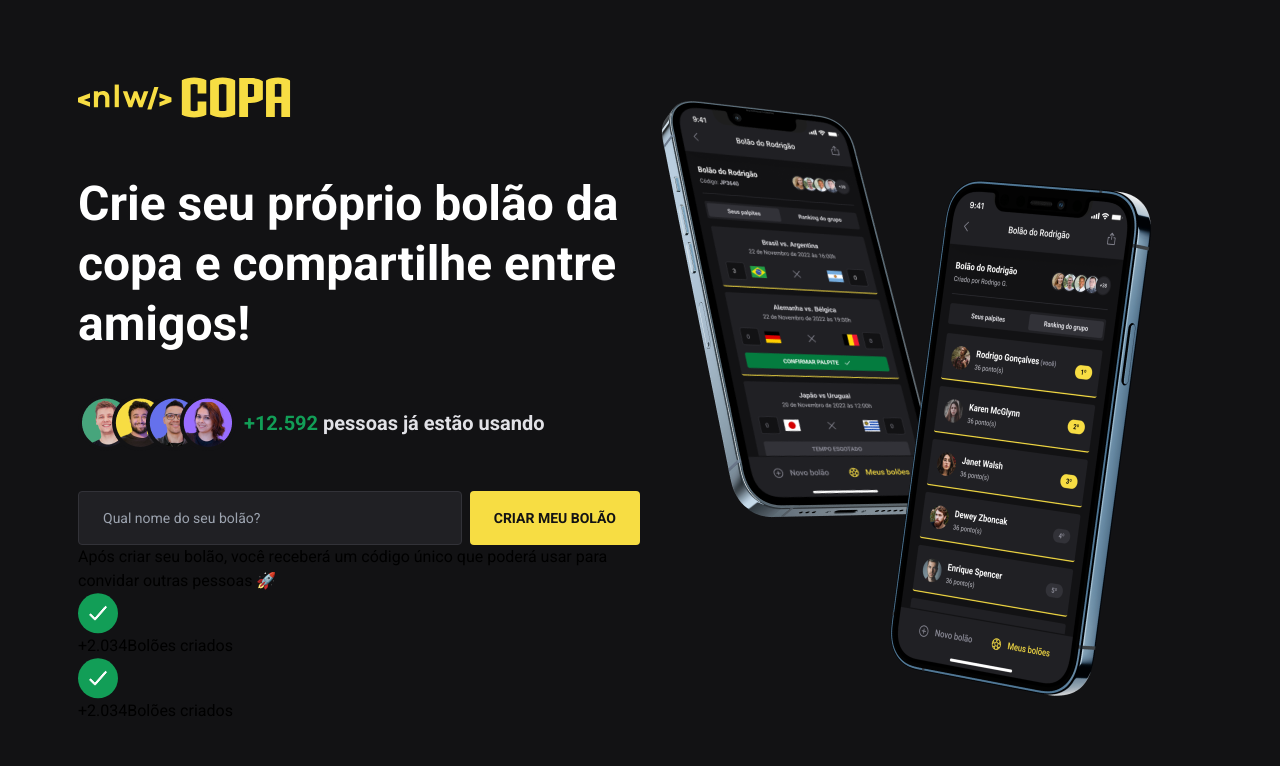
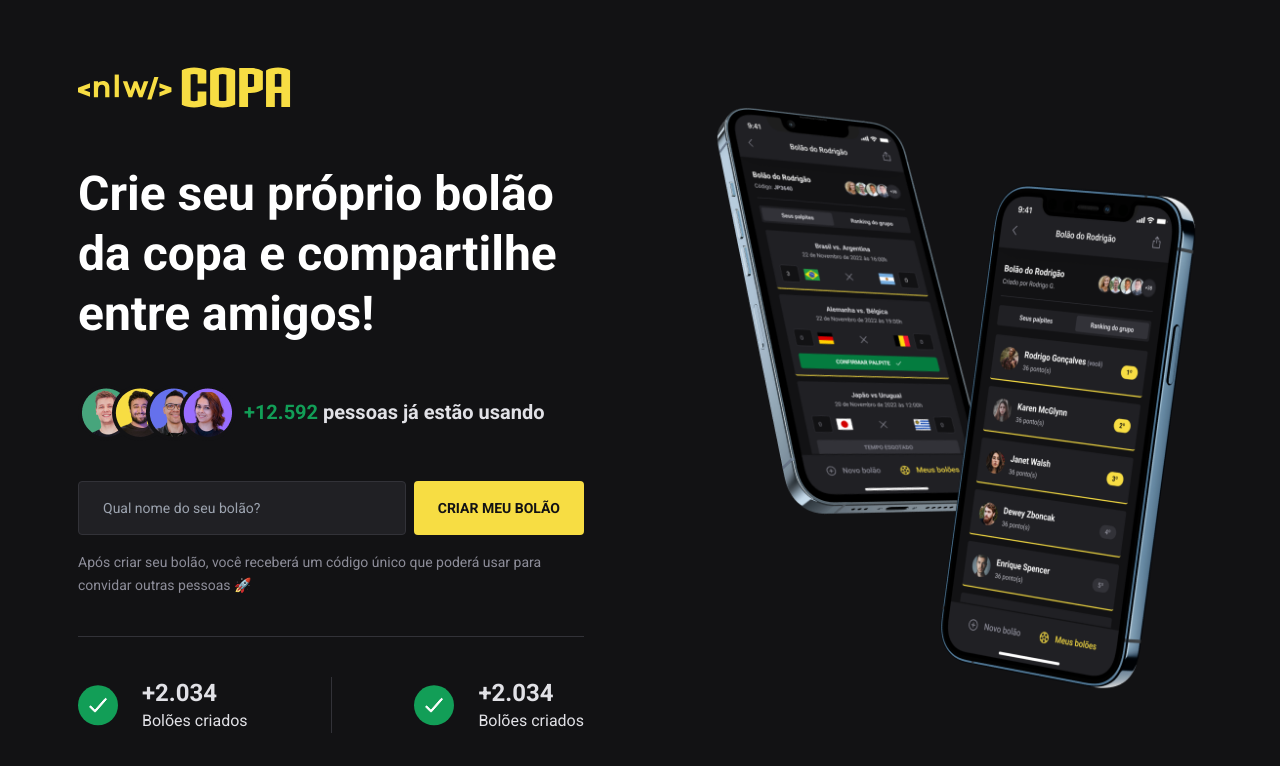
Before and after one commit to AloisioFernandes/NLW10-Copa, a Next.js app in the folder web/: page / in a window 1280 px wide. Shown: the top 766 px of the page. Built offline with nearby package versions, Linux system fonts and the light colour scheme.

Commit message:
Layout tela inicial.

```diff
--- a/web/src/pages/index.tsx
+++ b/web/src/pages/index.tsx
@@ -6,7 +6,7 @@ import iconCheckImg from '../assets/icon-check.svg'
 
 export default function Home() {
   return (
-    <div className="max-w-[1124px] h-screen mx-auto grid grid-cols-2 items-center">
+    <div className="max-w-[1124px] h-screen mx-auto grid grid-cols-2 gap-28 items-center">
       <main>
         <Image src={logoImg} alt="NLW Copa" />
 
@@ -29,27 +29,32 @@ export default function Home() {
             placeholder='Qual nome do seu bolão?'
           />
           <button
-            className="bg-yellow-500 px-6 py-4 rounded text-gray-900 font-bold text-sm uppercase"
+            className="bg-yellow-500 px-6 py-4 rounded text-gray-900 font-bold text-sm uppercase hover:bg-yellow-700"
             type='submit'
           >
             Criar meu bolão
           </button>
         </form>
 
-        <p>Após criar seu bolão, você receberá um código único que poderá usar para convidar outras pessoas 🚀</p>
+        <p className='mt-4 text-sm text-gray-300 leading-relaxed'>
+          Após criar seu bolão, você receberá um código único que poderá usar para convidar outras pessoas 🚀
+        </p>
 
-        <div>
-          <div>
+        <div className='mt-10 pt-10 border-t border-gray-600 flex items-center justify-between text-gray-100'>
+          <div className='flex items-center gap-6'>
             <Image src={iconCheckImg} alt="" />
-            <div>
-              <span>+2.034</span>
+            <div className='flex flex-col'>
+              <span className='font-bold text-2xl'>+2.034</span>
               <span>Bolões criados</span>
             </div>
           </div>
-          <div>
+
+          <div className='w-px h-14 bg-gray-600' />
+
+          <div className='flex items-center gap-6'>
             <Image src={iconCheckImg} alt="" />
-            <div>
-              <span>+2.034</span>
+            <div className='flex flex-col'>
+              <span className='font-bold text-2xl'>+2.034</span>
               <span>Bolões criados</span>
             </div>
           </div>
--- a/web/tailwind.config.js
+++ b/web/tailwind.config.js
@@ -15,11 +15,13 @@ module.exports = {
         },
 
         yellow: {
-          500: '#F7DD43'
+          500: '#F7DD43',
+          700: '#E5CD3D',
         },
 
         gray: {
           100: '#E1E1E6',
+          300: '#8D8D99',
           600: '#323238',
           800: '#202024',
           900: '#121214'
```
